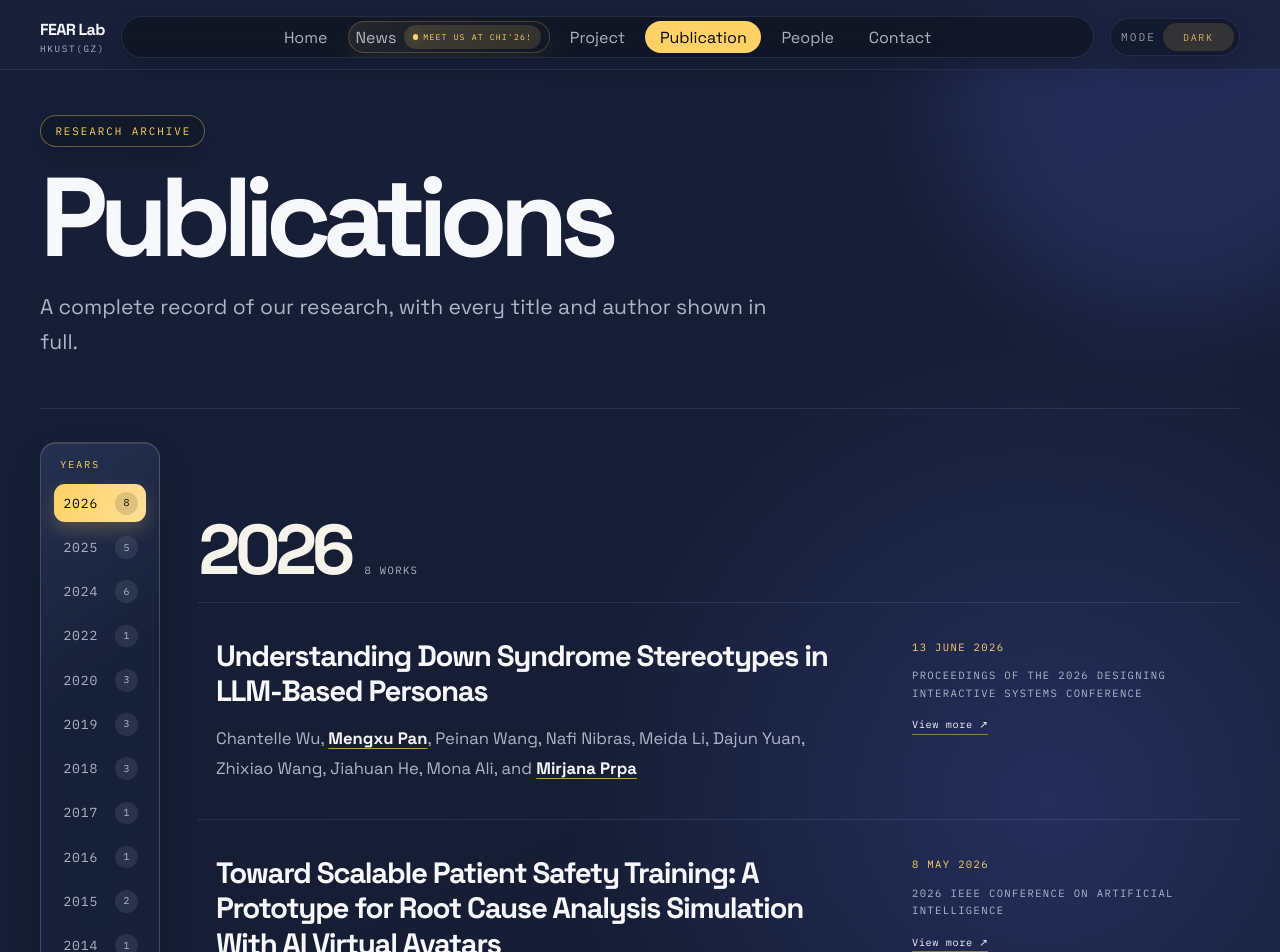
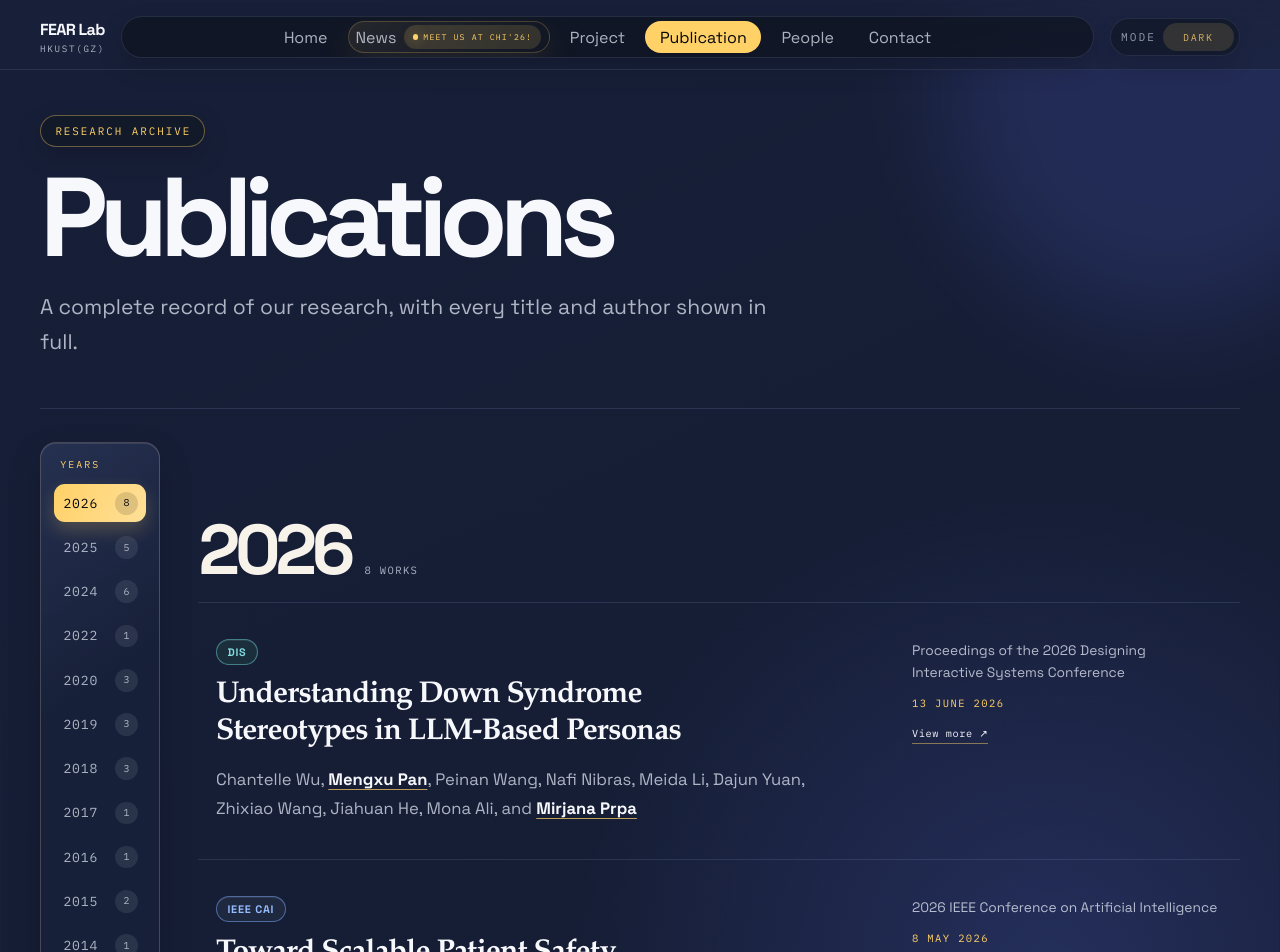
Before and after one commit to PrimoPan/FearLab, a React (Vite) app: page /publications in a window 1280 px wide. Shown: the top 952 px of the page. Built offline with nearby package versions, Linux system fonts and the light colour scheme.

Commit message:
publication

```diff
--- /dev/null
+++ b/src/components/publications/PublicationBadges.tsx
@@ -0,0 +1,52 @@
+import { publicationVenueTags } from '../../data/publicationVenues'
+import type {
+  PublicationRecognition,
+  PublicationRecord
+} from '../../data/publications'
+
+type PublicationBadgesProps = {
+  publication: PublicationRecord
+}
+
+function RecognitionBadge({ recognition }: { recognition: PublicationRecognition }) {
+  const isAward = recognition.kind === 'award'
+
+  return (
+    <span
+      className={`publication-badge publication-badge--recognition publication-badge--${recognition.kind}`}
+      title={recognition.label}
+      aria-label={recognition.label}
+    >
+      <span className="publication-badge__icon" aria-hidden="true">
+        {isAward ? '🏆' : '🏅'}
+      </span>
+      {isAward ? 'Award' : 'Nominee'}
+    </span>
+  )
+}
+
+export function PublicationBadges({ publication }: PublicationBadgesProps) {
+  const venueTag = publicationVenueTags[publication.venueTag]
+
+  return (
+    <div
+      className="publication-badges"
+      role="group"
+      aria-label="Publication venue and recognition"
+    >
+      <span
+        className="publication-badge publication-badge--venue"
+        data-tone={venueTag.tone}
+      >
+        {venueTag.label}
+      </span>
+
+      {publication.recognitions?.map((recognition) => (
+        <RecognitionBadge
+          key={`${recognition.kind}-${recognition.label}`}
+          recognition={recognition}
+        />
+      ))}
+    </div>
+  )
+}
--- a/src/components/publications/PublicationEntry.tsx
+++ b/src/components/publications/PublicationEntry.tsx
@@ -3,6 +3,7 @@ import { Link } from 'react-router-dom'
 import { people } from '../../data/people'
 import type { PublicationRecord } from '../../data/publications'
 import { reveal } from '../../lib/animations'
+import { PublicationBadges } from './PublicationBadges'
 
 type PublicationEntryProps = {
   publication: PublicationRecord
@@ -32,6 +33,8 @@ export function PublicationEntry({ publication }: PublicationEntryProps) {
       variants={reveal}
     >
       <div className="publication-entry__body">
+        <PublicationBadges publication={publication} />
+
         <h3 id={headingId} className="publication-entry__title">
           {publication.title}
         </h3>
@@ -61,8 +64,8 @@ export function PublicationEntry({ publication }: PublicationEntryProps) {
       </div>
 
       <div className="publication-entry__meta">
-        <time dateTime={String(publication.year)}>{publication.date}</time>
-        <p>{publication.venue}</p>
+        <p className="publication-entry__venue">{publication.venue}</p>
+        <time dateTime={publication.sortDate}>{publication.date}</time>
         <a
           className="publication-entry__action"
           href={publication.articleUrl}
--- /dev/null
+++ b/src/data/publicationVenues.ts
@@ -0,0 +1,38 @@
+export type PublicationVenueTone =
+  | 'amber'
+  | 'blue'
+  | 'coral'
+  | 'cyan'
+  | 'green'
+  | 'slate'
+  | 'violet'
+
+export type PublicationVenueTag = {
+  label: string
+  tone: PublicationVenueTone
+}
+
+export const publicationVenueTags = {
+  sap: { label: 'SAP', tone: 'violet' },
+  isea: { label: 'ISEA', tone: 'violet' },
+  mindcare: { label: 'MindCare', tone: 'green' },
+  mindfulness: { label: 'Mindfulness', tone: 'green' },
+  vamr: { label: 'VAMR', tone: 'cyan' },
+  chi: { label: 'CHI', tone: 'coral' },
+  'chi-ea': { label: 'CHI EA', tone: 'coral' },
+  dis: { label: 'DIS', tone: 'cyan' },
+  frontiers: { label: 'Frontiers', tone: 'amber' },
+  'book-chapter': { label: 'Book chapter', tone: 'slate' },
+  'dis-workshop': { label: 'DIS Workshop', tone: 'cyan' },
+  leonardo: { label: 'Leonardo', tone: 'violet' },
+  dissertation: { label: 'Dissertation', tone: 'slate' },
+  mobilehci: { label: 'MobileHCI', tone: 'blue' },
+  preprint: { label: 'Preprint', tone: 'slate' },
+  interspeech: { label: 'INTERSPEECH', tone: 'amber' },
+  cscw: { label: 'CSCW', tone: 'violet' },
+  sigcse: { label: 'SIGCSE TS', tone: 'blue' },
+  'ieee-vr': { label: 'IEEE VR', tone: 'blue' },
+  'ieee-cai': { label: 'IEEE CAI', tone: 'blue' }
+} as const satisfies Record<string, PublicationVenueTag>
+
+export type PublicationVenueKey = keyof typeof publicationVenueTags
--- a/src/data/publications.ts
+++ b/src/data/publications.ts
@@ -1,11 +1,29 @@
+import type { PublicationVenueKey } from './publicationVenues'
+
+export type PublicationKind =
+  | 'book-chapter'
+  | 'conference'
+  | 'journal'
+  | 'preprint'
+  | 'thesis'
+
+export type PublicationRecognition = {
+  kind: 'award' | 'nomination'
+  label: string
+}
+
 export type PublicationRecord = {
   id: string
   title: string
   authors: readonly string[]
   year: number
   date: string
+  sortDate: string
+  kind: PublicationKind
+  venueTag: PublicationVenueKey
   venue: string
   articleUrl: string
+  recognitions?: readonly PublicationRecognition[]
 }
 
 export const publications: readonly PublicationRecord[] = [
@@ -26,6 +44,9 @@ export const publications: readonly PublicationRecord[] = [
     ],
     year: 2026,
     date: '13 June 2026',
+    sortDate: '2026-06-13',
+    kind: 'conference',
+    venueTag: 'dis',
     venue: 'Proceedings of the 2026 Designing Interactive Systems Conference',
     articleUrl: 'https://dl.acm.org/doi/10.1145/3800645.3812894'
   },
@@ -44,6 +65,9 @@ export const publications: readonly PublicationRecord[] = [
     ],
     year: 2026,
     date: '8 May 2026',
+    sortDate: '2026-05-08',
+    kind: 'conference',
+    venueTag: 'ieee-cai',
     venue: '2026 IEEE Conference on Artificial Intelligence',
     articleUrl: 'https://ieeexplore.ieee.org/document/11536351/'
   },
@@ -66,6 +90,9 @@ export const publications: readonly PublicationRecord[] = [
     ],
     year: 2026,
     date: '13 April 2026',
+    sortDate: '2026-04-13',
+    kind: 'conference',
+    venueTag: 'chi',
     venue: 'Proceedings of the 2026 CHI Conference on Human Factors in Computing Systems',
     articleUrl: 'https://dl.acm.org/doi/10.1145/3772318.3791068'
   },
@@ -83,6 +110,9 @@ export const publications: readonly PublicationRecord[] = [
     ],
     year: 2026,
     date: '13 April 2026',
+    sortDate: '2026-04-13',
+    kind: 'conference',
+    venueTag: 'chi',
     venue: 'Proceedings of the 2026 CHI Conference on Human Factors in Computing Systems',
     articleUrl: 'https://dl.acm.org/doi/10.1145/3772318.3790947'
   },
@@ -99,6 +129,9 @@ export const publications: readonly PublicationRecord[] = [
     ],
     year: 2026,
     date: '13 April 2026',
+    sortDate: '2026-04-13',
+    kind: 'conference',
+    venueTag: 'chi-ea',
     venue:
       'Proceedings of the Extended Abstracts of the 2026 CHI Conference on Human Factors in Computing Systems',
     articleUrl: 'https://dl.acm.org/doi/10.1145/3772363.3778745'
@@ -118,6 +151,9 @@ export const publications: readonly PublicationRecord[] = [
     ],
     year: 2026,
     date: '13 April 2026',
+    sortDate: '2026-04-13',
+    kind: 'conference',
+    venueTag: 'chi-ea',
     venue:
       'Proceedings of the Extended Abstracts of the 2026 CHI Conference on Human Factors in Computing Systems',
     articleUrl: 'https://dl.acm.org/doi/10.1145/3772363.3778774'
@@ -128,6 +164,9 @@ export const publications: readonly PublicationRecord[] = [
     authors: ['Alexandra Kitson', 'Mirjana Prpa'],
     year: 2026,
     date: '21 March 2026',
+    sortDate: '2026-03-21',
+    kind: 'conference',
+    venueTag: 'ieee-vr',
     venue:
       '2026 IEEE Conference on Virtual Reality and 3D User Interfaces Abstracts and Workshops',
     articleUrl: 'https://ieeexplore.ieee.org/document/11489599/'
@@ -156,6 +195,9 @@ export const publications: readonly PublicationRecord[] = [
     ],
     year: 2026,
     date: '4 February 2026',
+    sortDate: '2026-02-04',
+    kind: 'preprint',
+    venueTag: 'preprint',
     venue: 'Research Square preprint',
     articleUrl: 'https://www.researchsquare.com/article/rs-8588902/v1'
   },
@@ -174,6 +216,9 @@ export const publications: readonly PublicationRecord[] = [
     ],
     year: 2025,
     date: '6 August 2025',
+    sortDate: '2025-08-06',
+    kind: 'preprint',
+    venueTag: 'preprint',
     venue: 'arXiv preprint arXiv:2508.04904',
     articleUrl: 'https://arxiv.org/abs/2508.04904'
   },
@@ -184,6 +229,9 @@ export const publications: readonly PublicationRecord[] = [
     authors: ['Mengxu Pan', 'Alexandra Kitson', 'Hongyu Wan', 'Mirjana Prpa'],
     year: 2025,
     date: '5 July 2025',
+    sortDate: '2025-07-05',
+    kind: 'conference',
+    venueTag: 'dis',
     venue: 'Proceedings of the 2025 ACM Designing Interactive Systems Conference',
     articleUrl: 'https://dl.acm.org/doi/10.1145/3715336.3735786'
   },
@@ -203,6 +251,9 @@ export const publications: readonly PublicationRecord[] = [
     ],
     year: 2025,
     date: '2025',
+    sortDate: '2025-01-01',
+    kind: 'conference',
+    venueTag: 'chi',
     venue: 'Proceedings of the 2025 CHI Conference on Human Factors in Computing Systems',
     articleUrl: 'https://dl.acm.org/doi/10.1145/3706598.3713445'
   },
@@ -220,6 +271,9 @@ export const publications: readonly PublicationRecord[] = [
     ],
     year: 2025,
     date: '21 March 2025',
+    sortDate: '2025-03-21',
+    kind: 'preprint',
+    venueTag: 'preprint',
     venue: 'arXiv preprint arXiv:2503.17479',
     articleUrl: 'https://arxiv.org/abs/2503.17479'
   },
@@ -230,6 +284,9 @@ export const publications: readonly PublicationRecord[] = [
     authors: ['Ildar Akhmetov', 'Mirjana Prpa'],
     year: 2025,
     date: '18 February 2025',
+    sortDate: '2025-02-18',
+    kind: 'conference',
+    venueTag: 'sigcse',
     venue:
       'Proceedings of the 56th ACM Technical Symposium on Computer Science Education, Volume 2',
     articleUrl: 'https://dl.acm.org/doi/10.1145/3641555.3705250'
@@ -247,6 +304,9 @@ export const publications: readonly PublicationRecord[] = [
     ],
     year: 2024,
     date: '11 November 2024',
+    sortDate: '2024-11-11',
+    kind: 'conference',
+    venueTag: 'cscw',
     venue:
       'Companion Publication of the 2024 Conference on Computer-Supported Cooperative Work and Social Computing',
     articleUrl: 'https://dl.acm.org/doi/10.1145/3678884.3681826'
@@ -258,6 +318,9 @@ export const publications: readonly PublicationRecord[] = [
     authors: ['Yiwen Xu', 'Qinyang Hou', 'Hongyu Wan', 'Mirjana Prpa'],
     year: 2024,
     date: '23 September 2024',
+    sortDate: '2024-09-23',
+    kind: 'preprint',
+    venueTag: 'preprint',
     venue: 'arXiv preprint arXiv:2409.15623',
     articleUrl: 'https://arxiv.org/abs/2409.15623'
   },
@@ -267,6 +330,9 @@ export const publications: readonly PublicationRecord[] = [
     authors: ['Pengcheng Ding', 'Yedian Cheng', 'Mirjana Prpa'],
     year: 2024,
     date: '23 September 2024',
+    sortDate: '2024-09-23',
+    kind: 'preprint',
+    venueTag: 'preprint',
     venue: 'arXiv preprint arXiv:2409.15171',
     articleUrl: 'https://arxiv.org/abs/2409.15171'
   },
@@ -286,6 +352,9 @@ export const publications: readonly PublicationRecord[] = [
     ],
     year: 2024,
     date: '2024',
+    sortDate: '2024-01-01',
+    kind: 'conference',
+    venueTag: 'interspeech',
     venue: 'Proceedings of Interspeech 2024',
     articleUrl: 'https://www.isca-archive.org/interspeech_2024/mohan24_interspeech.html'
   },
@@ -304,6 +373,9 @@ export const publications: readonly PublicationRecord[] = [
     ],
     year: 2024,
     date: '29 August 2024',
+    sortDate: '2024-08-29',
+    kind: 'preprint',
+    venueTag: 'preprint',
     venue: 'arXiv preprint arXiv:2408.16465',
     articleUrl: 'https://arxiv.org/abs/2408.16465'
   },
@@ -321,6 +393,9 @@ export const publications: readonly PublicationRecord[] = [
     ],
     year: 2024,
     date: '11 May 2024',
+    sortDate: '2024-05-11',
+    kind: 'conference',
+    venueTag: 'chi-ea',
     venue:
       'Extended Abstracts of the 2024 CHI Conference on Human Factors in Computing Systems',
     articleUrl: 'https://dl.acm.org/doi/10.1145/3613905.3651026'
@@ -339,6 +414,9 @@ export const publications: readonly PublicationRecord[] = [
     ],
     year: 2022,
     date: '28 September 2022',
+    sortDate: '2022-09-28',
+    kind: 'conference',
+    venueTag: 'mobilehci',
     venue:
       'Adjunct Publication of the 24th International Conference on Human-Computer Interaction with Mobile Devices and Services',
     articleUrl: 'https://dl.acm.org/doi/10.1145/3528575.3551428'
@@ -350,6 +428,9 @@ export const publications: readonly PublicationRecord[] = [
     authors: ['Mirjana Prpa'],
     year: 2020,
     date: '17 August 2020',
+    sortDate: '2020-08-17',
+    kind: 'thesis',
+    venueTag: 'dissertation',
     venue: 'Simon Fraser University',
     articleUrl: 'https://summit.sfu.ca/item/20693'
   },
@@ -360,8 +441,12 @@ export const publications: readonly PublicationRecord[] = [
     authors: ['Mirjana Prpa', 'Sarah Fdili-Alaoui', 'Thecla Schiphorst', 'Philippe Pasquier'],
     year: 2020,
     date: '21 April 2020',
+    sortDate: '2020-04-21',
+    kind: 'conference',
+    venueTag: 'chi',
     venue: 'Proceedings of the 2020 CHI Conference on Human Factors in Computing Systems',
-    articleUrl: 'https://dl.acm.org/doi/10.1145/3313831.3376664'
+    articleUrl: 'https://dl.acm.org/doi/10.1145/3313831.3376664',
+    recognitions: [{ kind: 'award', label: 'CHI 2020 Best Paper Award' }]
   },
   {
     id: 'inhaling-and-exhaling',
@@ -375,6 +460,9 @@ export const publications: readonly PublicationRecord[] = [
     ],
     year: 2020,
     date: '21 April 2020',
+    sortDate: '2020-04-21',
+    kind: 'conference',
+    venueTag: 'chi',
     venue: 'Proceedings of the 2020 CHI Conference on Human Factors in Computing Systems',
     articleUrl: 'https://dl.acm.org/doi/10.1145/3313831.3376183'
   },
@@ -384,6 +472,9 @@ export const publications: readonly PublicationRecord[] = [
     authors: ['Kıvanç Tatar', 'Mirjana Prpa', 'Philippe Pasquier'],
     year: 2019,
     date: '1 December 2019',
+    sortDate: '2019-12-01',
+    kind: 'journal',
+    venueTag: 'leonardo',
     venue: 'Leonardo Music Journal',
     articleUrl: 'https://direct.mit.edu/lmj/article/69852'
   },
@@ -393,6 +484,9 @@ export const publications: readonly PublicationRecord[] = [
     authors: ['Philippe Pasquier', 'Mirjana Prpa'],
     year: 2019,
     date: '2019',
+    sortDate: '2019-01-01',
+    kind: 'conference',
+    venueTag: 'dis-workshop',
     venue: 'First-Person Research Methods in HCI Workshop, DIS 2019',
     articleUrl:
       'https://1stpersonresearch.wordpress.com/wp-content/uploads/2019/05/02-prpa.pdf'
@@ -403,6 +497,9 @@ export const publications: readonly PublicationRecord[] = [
     authors: ['Mirjana Prpa', 'Philippe Pasquier'],
     year: 2019,
     date: '26 May 2019',
+    sortDate: '2019-05-26',
+    kind: 'book-chapter',
+    venueTag: 'book-chapter',
     venue: 'Brain Art: Brain-Computer Interfaces for Artistic Expression',
     articleUrl: 'https://link.springer.com/chapter/10.1007/978-3-030-14323-7_3'
   },
@@ -413,6 +510,9 @@ export const publications: readonly PublicationRecord[] = [
     authors: ['Alexandra Kitson', 'Mirjana Prpa', 'Bernhard E. Riecke'],
     year: 2018,
     date: '3 August 2018',
+    sortDate: '2018-08-03',
+    kind: 'journal',
+    venueTag: 'frontiers',
     venue: 'Frontiers in Psychology',
     articleUrl:
       'https://www.frontiersin.org/journals/psychology/articles/10.3389/fpsyg.2018.01354/full'
@@ -431,6 +531,9 @@ export const publications: readonly PublicationRecord[] = [
     ],
     year: 2018,
     date: '8 June 2018',
+    sortDate: '2018-06-08',
+    kind: 'conference',
+    venueTag: 'dis',
     venue: 'Proceedings of the 2018 Designing Interactive Systems Conference',
     articleUrl: 'https://dl.acm.org/doi/10.1145/3196709.3196765'
   },
@@ -440,6 +543,9 @@ export const publications: readonly PublicationRecord[] = [
     authors: ['Mirjana Prpa', 'Thecla Schiphorst', 'Kıvanç Tatar', 'Philippe Pasquier'],
     year: 2018,
     date: '20 April 2018',
+    sortDate: '2018-04-20',
+    kind: 'conference',
+    venueTag: 'chi-ea',
     venue:
       'Extended Abstracts of the 2018 CHI Conference on Human Factors in Computing Systems',
     articleUrl: 'https://dl.acm.org/doi/10.1145/3170427.3180282'
@@ -451,6 +557,9 @@ export const publications: readonly PublicationRecord[] = [
     authors: ['Mirjana Prpa', 'Kıvanç Tatar', 'Bernhard E. Riecke', 'Philippe Pasquier'],
     year: 2017,
     date: '14 May 2017',
+    sortDate: '2017-05-14',
+    kind: 'conference',
+    venueTag: 'vamr',
     venue: 'International Conference on Virtual, Augmented and Mixed Reality',
     articleUrl: 'https://link.springer.com/chapter/10.1007/978-3-319-57987-0_13'
   },
@@ -468,6 +577,9 @@ export const publications: readonly PublicationRecord[] = [
     ],
     year: 2016,
     date: '2016',
+    sortDate: '2016-01-01',
+    kind: 'conference',
+    venueTag: 'mindfulness',
     venue: '2nd International Conference on Mindfulness',
     articleUrl:
       'https://www.researchgate.net/publication/301888217_Sonic_Cradle_-_Immersive_interaction_design_combining_breathing-_and_neurofeedback_to_foster_focused_attention_meditation_on_breath'
@@ -479,6 +591,9 @@ export const publications: readonly PublicationRecord[] = [
     authors: ['Mirjana Prpa', 'Karen Anne Cochrane', 'Bernhard E. Riecke'],
     year: 2015,
     date: '24 September 2015',
+    sortDate: '2015-09-24',
+    kind: 'conference',
+    venueTag: 'mindcare',
     venue: 'International Symposium on Pervasive Computing Paradigms for Mental Health',
     articleUrl: 'https://link.springer.com/chapter/10.1007/978-3-319-32270-4_4'
   },
@@ -488,6 +603,9 @@ export const publications: readonly PublicationRecord[] = [
     authors: ['Mirjana Prpa', 'Bernhard E. Riecke', 'Svetozar Miucin'],
     year: 2015,
     date: 'August 2015',
+    sortDate: '2015-08-01',
+    kind: 'conference',
+    venueTag: 'isea',
     venue: 'Proceedings of the 21st International Symposium on Electronic Art',
     articleUrl:
       'https://www.isea-symposium-archives.org/presentation/state-scape-a-brain-as-an-experience-generator/'
@@ -504,6 +622,9 @@ export const publications: readonly PublicationRecord[] = [
     ],
     year: 2014,
     date: '8 August 2014',
+    sortDate: '2014-08-08',
+    kind: 'conference',
+    venueTag: 'sap',
     venue: 'Proceedings of the ACM Symposium on Applied Perception',
     articleUrl: 'https://dl.acm.org/doi/10.1145/2628257.2628360'
   }
--- a/src/lib/publications.ts
+++ b/src/lib/publications.ts
@@ -9,15 +9,20 @@ export function groupPublicationsByYear(
   records: readonly PublicationRecord[]
 ): PublicationYearGroup[] {
   const groups = new Map<number, PublicationRecord[]>()
+  const newestFirst = [...records].sort((left, right) =>
+    right.sortDate.localeCompare(left.sortDate)
+  )
 
-  records.forEach((publication) => {
+  newestFirst.forEach((publication) => {
     const group = groups.get(publication.year) ?? []
     group.push(publication)
     groups.set(publication.year, group)
   })
 
-  return [...groups.entries()].map(([year, groupedPublications]) => ({
-    year,
-    publications: groupedPublications
-  }))
+  return [...groups.entries()]
+    .sort(([leftYear], [rightYear]) => rightYear - leftYear)
+    .map(([year, groupedPublications]) => ({
+      year,
+      publications: groupedPublications
+    }))
 }
--- a/src/styles.css
+++ b/src/styles.css
@@ -885,7 +885,7 @@ img {
 
 .publication-year-nav,
 .publication-year-group__header p,
-.publication-entry__meta,
+.publication-entry__meta time,
 .publication-entry__action {
   font-family: 'IBM Plex Mono', monospace;
   text-transform: uppercase;
@@ -1087,16 +1087,117 @@ img {
 }
 
 .publication-entry__body {
+  display: grid;
+  align-content: start;
+  gap: 0.78rem;
   min-width: 0;
+}
+
+.publication-badges {
+  display: flex;
+  flex-wrap: wrap;
+  align-items: center;
+  gap: 0.42rem;
+  min-height: 1.65rem;
+}
+
+.publication-badge {
+  display: inline-flex;
+  align-items: center;
+  justify-content: center;
+  gap: 0.34rem;
+  min-height: 1.62rem;
+  font-family: 'Space Grotesk', sans-serif;
+  font-size: 0.68rem;
+  font-weight: 720;
+  letter-spacing: 0.075em;
+  line-height: 1;
+}
+
+.publication-badge--venue {
+  --venue-color: #aab3c7;
+  padding: 0.35rem 0.65rem 0.32rem;
+  border: 1px solid color-mix(in srgb, var(--venue-color) 42%, var(--line));
+  border-radius: 999px;
+  background: color-mix(in srgb, var(--venue-color) 14%, var(--panel));
+  box-shadow: inset 0 1px 0 color-mix(in srgb, white 8%, transparent);
+  color: color-mix(in srgb, var(--venue-color) 76%, var(--text));
+  text-transform: uppercase;
+  transition:
+    background-color 180ms ease,
+    border-color 180ms ease,
+    transform 180ms ease;
+}
+
+.publication-badge--venue[data-tone='coral'] {
+  --venue-color: #ff746c;
+}
+
+.publication-badge--venue[data-tone='cyan'] {
+  --venue-color: #5fd2d5;
+}
+
+.publication-badge--venue[data-tone='blue'] {
+  --venue-color: #77a8ff;
+}
+
+.publication-badge--venue[data-tone='violet'] {
+  --venue-color: #b69aff;
+}
+
+.publication-badge--venue[data-tone='green'] {
+  --venue-color: #78c995;
+}
+
+.publication-badge--venue[data-tone='amber'] {
+  --venue-color: #efb95f;
+}
+
+.publication-badge--venue[data-tone='slate'] {
+  --venue-color: #a8b3ca;
+}
+
+.publication-entry:hover .publication-badge--venue,
+.publication-entry:focus-within .publication-badge--venue {
+  border-color: color-mix(in srgb, var(--venue-color) 58%, var(--line));
+  background: color-mix(in srgb, var(--venue-color) 20%, var(--panel));
+  transform: translateY(-1px);
+}
+
+.publication-badge--recognition {
+  padding: 0.35rem 0.62rem 0.32rem;
+  border: 1px solid color-mix(in srgb, #f1c65f 48%, var(--line));
+  border-radius: 999px;
+  background: linear-gradient(
+    150deg,
+    color-mix(in srgb, #f1c65f 24%, var(--panel)),
+    color-mix(in srgb, #d8982d 13%, var(--panel))
+  );
+  color: color-mix(in srgb, #f7d878 78%, var(--text));
+  text-transform: uppercase;
+}
+
+.publication-badge--nomination {
+  border-color: color-mix(in srgb, #e7a85b 42%, var(--line));
+  background: color-mix(in srgb, #e7a85b 14%, var(--panel));
+  color: color-mix(in srgb, #edbd79 74%, var(--text));
+}
+
+.publication-badge__icon {
+  font-family: 'Apple Color Emoji', 'Segoe UI Emoji', sans-serif;
+  font-size: 0.8rem;
+  letter-spacing: 0;
 }
 
 .publication-entry__title {
   margin: 0;
   max-width: 34ch;
   color: var(--text);
-  font-size: clamp(1.4rem, 2.3vw, 2rem);
-  line-height: 1.2;
-  letter-spacing: -0.045em;
+  font-family: 'Iowan Old Style', 'Palatino Linotype', 'Book Antiqua', Georgia, serif;
+  font-size: clamp(1.48rem, 2.35vw, 2.08rem);
+  font-weight: 600;
+  line-height: 1.22;
+  letter-spacing: -0.028em;
   overflow-wrap: anywhere;
   transition: color 180ms ease;
 }
@@ -1107,7 +1208,7 @@ img {
 }
 
 .publication-entry__authors {
-  margin: 0.95rem 0 0;
+  margin: 0.08rem 0 0;
   color: var(--text-soft);
   font-size: 1.04rem;
   line-height: 1.76;
@@ -1138,19 +1239,26 @@ img {
 .publication-entry__meta {
   display: grid;
   align-content: start;
-  gap: 0.68rem;
+  gap: 0.72rem;
   color: var(--text-soft);
-  font-size: 0.66rem;
-  line-height: 1.68;
+  font-size: 0.86rem;
+  line-height: 1.62;
 }
 
 .publication-entry__meta time {
   color: var(--accent);
+  font-size: 0.66rem;
 }
 
 .publication-entry__meta p {
   margin: 0;
   overflow-wrap: anywhere;
+}
+
+.publication-entry__venue {
+  max-width: 35ch;
+  color: color-mix(in srgb, var(--text-soft) 92%, var(--text));
+  font-style: italic;
 }
 
 .publication-entry__action {
@@ -2421,11 +2529,11 @@ img {
 
   .publication-entry__title {
     max-width: none;
-    font-size: clamp(1.38rem, 6.8vw, 1.72rem);
+    font-size: clamp(1.45rem, 6.9vw, 1.82rem);
   }
 
   .publication-entry__authors {
-    margin-top: 0.78rem;
+    margin-top: 0;
     font-size: 0.98rem;
     line-height: 1.72;
   }
```
